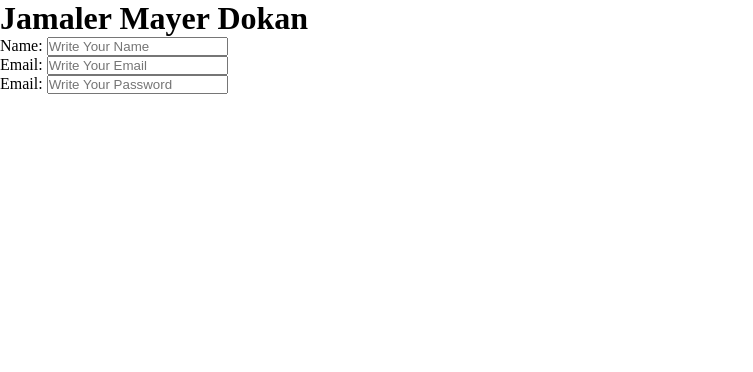
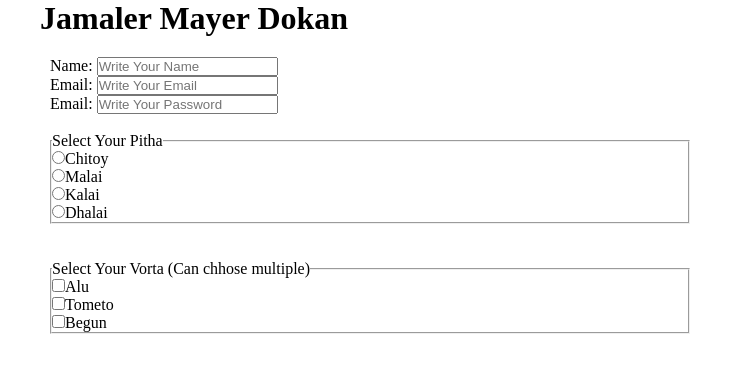
Before and after one commit to dev-ramin/form-design, a plain HTML site: page index.html in a window 1280 px wide. Shown: the whole page, without its empty margins (0-753 px from the left). Drawn offline with Linux system fonts and the light colour scheme.

Commit message:
some margin and padding added

```diff
--- a/index.html
+++ b/index.html
@@ -13,6 +13,21 @@
         <p>Name: <input type="text" name="name" placeholder="Write Your Name" id=""></p>
         <p>Email: <input type="email" name="email" placeholder="Write Your Email" id=""></p>
         <p>Email: <input type="password" name="password" placeholder="Write Your Password" id=""></p>
+        <br>
+        <fieldset>
+            <legend>Select Your Pitha</legend>
+            <p><input type="radio" name="pitha" id="chitoy">Chitoy</p>
+            <p><input type="radio" name="pitha" id="malai">Malai</p>
+            <p><input type="radio" name="pitha" id="kalai">Kalai</p>
+            <p><input type="radio" name="pitha" id="dhalai">Dhalai</p>
+        </fieldset>
+        <br><br>
+        <fieldset>
+            <legend>Select Your Vorta (Can chhose multiple)</legend>
+            <p><label for="alu"><input type="checkbox" name="vorta" id="">Alu</label></p>
+            <p><label for="tometo"><input type="checkbox" name="" id="vorta">Tometo</label></p>
+            <p><label for="begun"><input type="checkbox" name="" id="vorta">Begun</label></p>
+        </fieldset>
     </form>
 </body>
 </html>
--- a/style.css
+++ b/style.css
@@ -6,4 +6,9 @@
 }
 form{
     width: 50%;
+    margin-left: 50px;
 }
+h1{
+    margin-bottom: 20px;
+    margin-left: 40px;
+}
```
